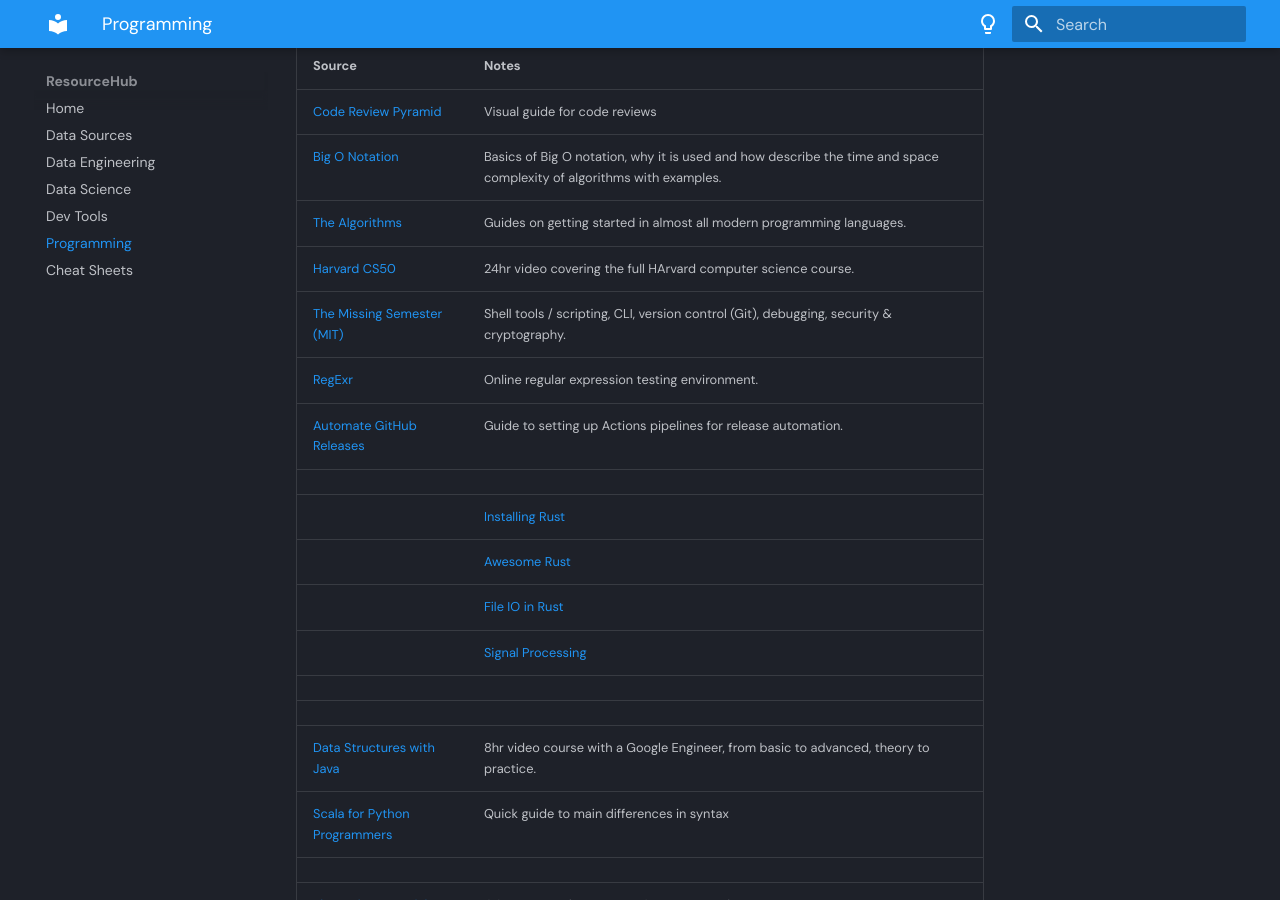
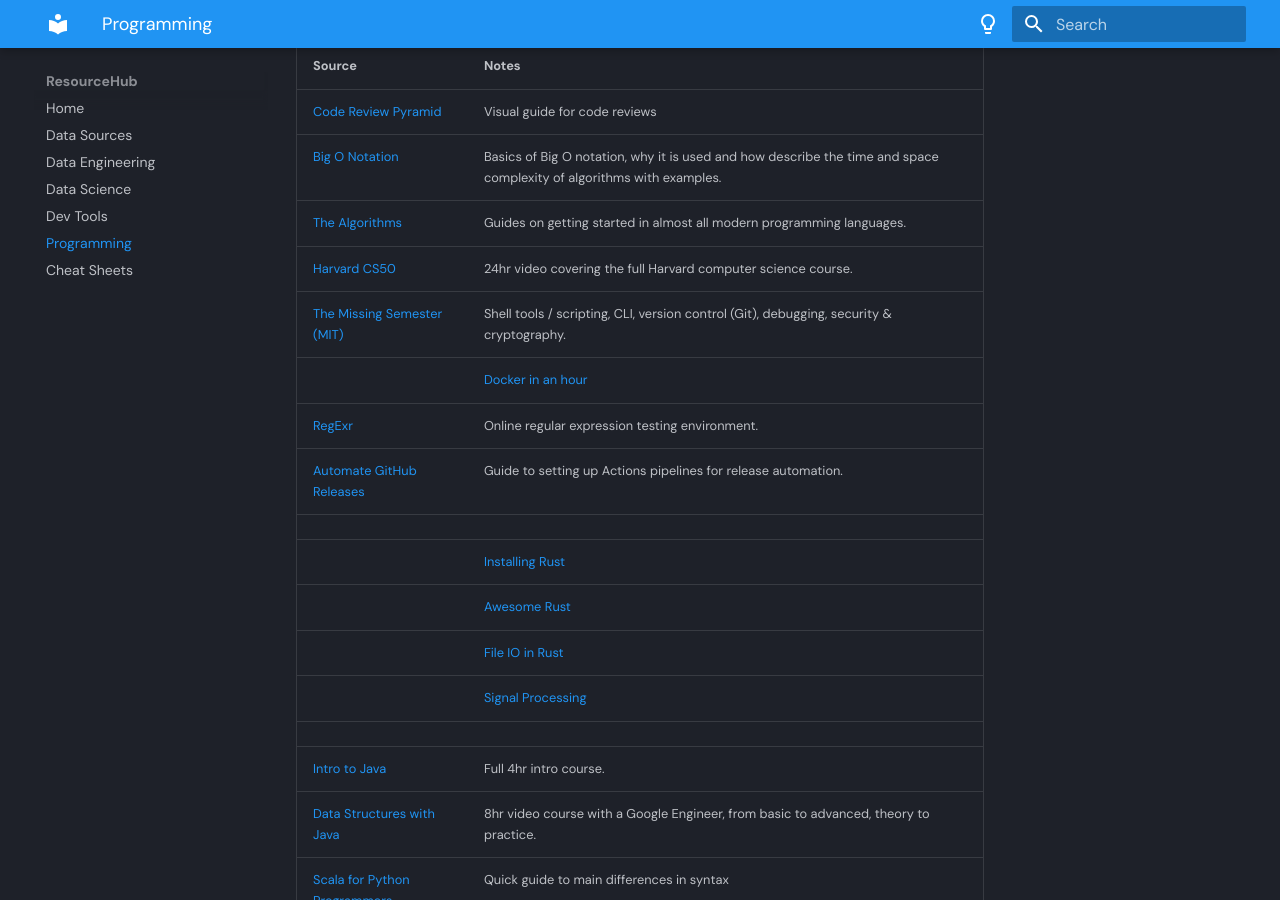
Before and after one commit to DNYFZR/docs, an MkDocs documentation site: the page built from docs/programming.md, in a window 1280 px wide and 900 px high, scrolled down 261 px. Built offline with MkDocs 1.6.1 and Material for MkDocs 9.7.7, drawn with Linux system fonts in a browser that asks for light colours.

Commit message:
Updated content

```diff
--- a/docs/programming.md
+++ b/docs/programming.md
@@ -11,8 +11,9 @@
 [Code Review Pyramid](https://www.morling.dev/blog/the-code-review-pyramid/) | Visual guide for code reviews
 [Big O Notation](https://stackthrive.com/big-o-notation/) | Basics of Big O notation, why it is used and how describe the time and space complexity of algorithms with examples.
 [The Algorithms](https://github.com/TheAlgorithms) | Guides on getting started in almost all modern programming languages.
-[Harvard CS50](https://www.youtube.com/watch?v=8mAITcNt710&embeds_referring_euri=https%3A%2F%2Fwww.freecodecamp.org%2Fnews%2Fharvard-cs50%2F&source_ve_path=OTY3MTQ&feature=emb_imp_woyt) | 24hr video covering the full HArvard computer science course.
+[Harvard CS50](https://www.youtube.com/watch?v=8mAITcNt710&embeds_referring_euri=https%3A%2F%2Fwww.freecodecamp.org%2Fnews%2Fharvard-cs50%2F&source_ve_path=OTY3MTQ&feature=emb_imp_woyt) | 24hr video covering the full Harvard computer science course.
 [The Missing Semester (MIT)](https://missing.csail.mit.edu/) | Shell tools / scripting, CLI, version control (Git), debugging, security & cryptography.
+|[Docker in an hour](https://gist.github.com/leonjza/c4fb7c1b5949763f4878d1360bc951c3)| Workshop guide.
 [RegExr](https://regexr.com/) | Online regular expression testing environment.
 [Automate GitHub Releases](https://blog.pradumnasaraf.dev/automate-your-releases-on-github) | Guide to setting up Actions pipelines for release automation.
 | <s> | **Rust**
@@ -20,8 +21,8 @@
 |[Awesome Rust](https://github.com/rust-unofficial/awesome-rust) | Repo of awesome Rust resources.
 |[File IO in Rust](https://dev.to/oliverjumpertz/how-to-write-files-in-rust-m06)| Article covering  writing / appending using the standard library file system modules.
 |[Signal Processing](https://dev.to/logrocket/the-guide-to-signal-handling-in-rust-17b6)| Guide to signal processing with Tokio
-|[]()|
 | <s> | **Java & Scala**
+[Intro to Java](https://www.youtube.com/watch?v=A74TOX803D0&t=4s) | Full 4hr intro course.
 [Data Structures with Java](https://www.youtube.com/watch?v=RBSGKlAvoiM) | 8hr video course with a Google Engineer, from basic to advanced, theory to practice.
 [Scala for Python Programmers](https://docs.scala-lang.org/scala3/book/scala-for-python-devs.html) | Quick guide to main differences in syntax
 | <s> | **Python**
```
Also changed, not shown: docs/data_engineering.md (+1 -0 lines), docs/data_science.md (+1 -0 lines).
